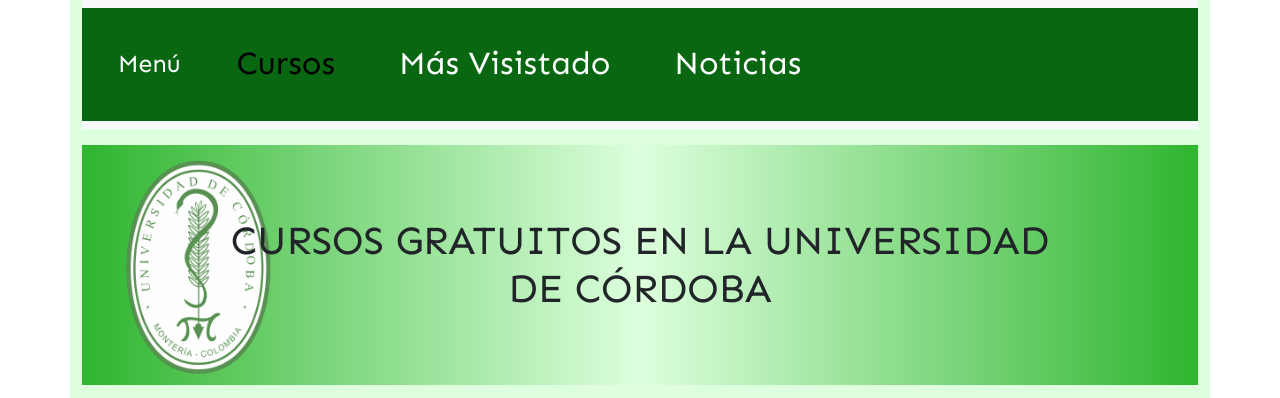
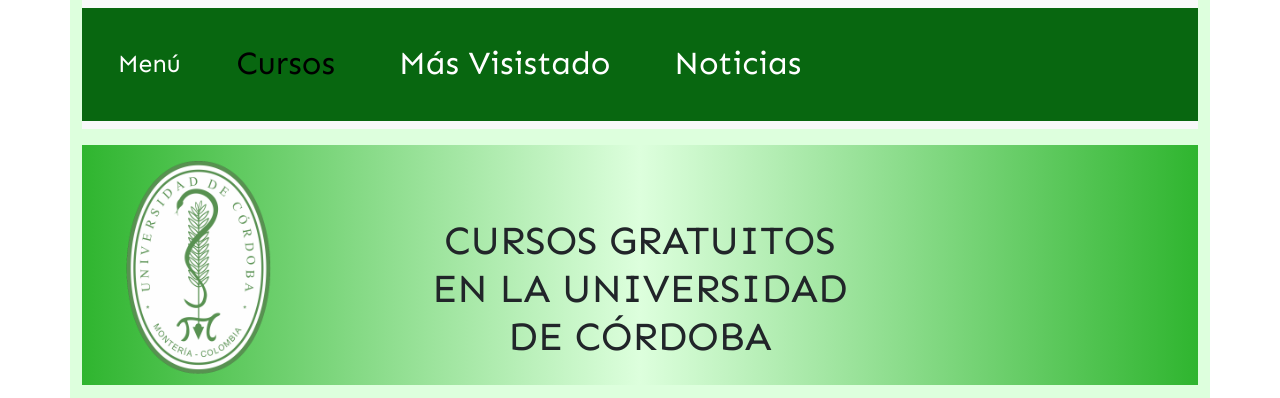
Before and after one commit to MyllerMontesino/CursosU, a plain HTML site: page TallerBs_5/index.html in a window 1280 px wide. Shown: the top 398 px of the page. Drawn offline with nearby package versions, Linux system fonts and the light colour scheme.

Commit message:
Update index.html

```diff
--- a/TallerBs_5/index.html
+++ b/TallerBs_5/index.html
@@ -9,7 +9,7 @@
     <link href="https://cdn.jsdelivr.net/npm/bootstrap@5.3.2/dist/css/bootstrap.min.css" rel="stylesheet" integrity="sha384-T3c6CoIi6uLrA9TneNEoa7RxnatzjcDSCmG1MXxSR1GAsXEV/Dwwykc2MPK8M2HN" crossorigin="anonymous">
 
     <script src="https://cdn.jsdelivr.net/npm/bootstrap@5.3.2/dist/js/bootstrap.bundle.min.js" integrity="sha384-C6RzsynM9kWDrMNeT87bh95OGNyZPhcTNXj1NW7RuBCsyN/o0jlpcV8Qyq46cDfL" crossorigin="anonymous"></script>
-    <title>Cursos Unicord</title>
+    <title>Cursos Unicordoba</title>
 
 
 </head>
@@ -47,7 +47,7 @@
                     <div class="col-xs-12 col-sm-12 col-md-9 col-lg-9">
                         <div class="titulo">
                             <img src="img/logo.icon.png" alt="">
-                            <h1>CURSOS GRATUITOS EN LA UNIVERSIDAD <BR> DE CÓRDOBA</h1>
+                            <h1>CURSOS GRATUITOS <br> EN LA UNIVERSIDAD <BR> DE CÓRDOBA</h1>
                         </div>
                     </div>
                 </div>
```
